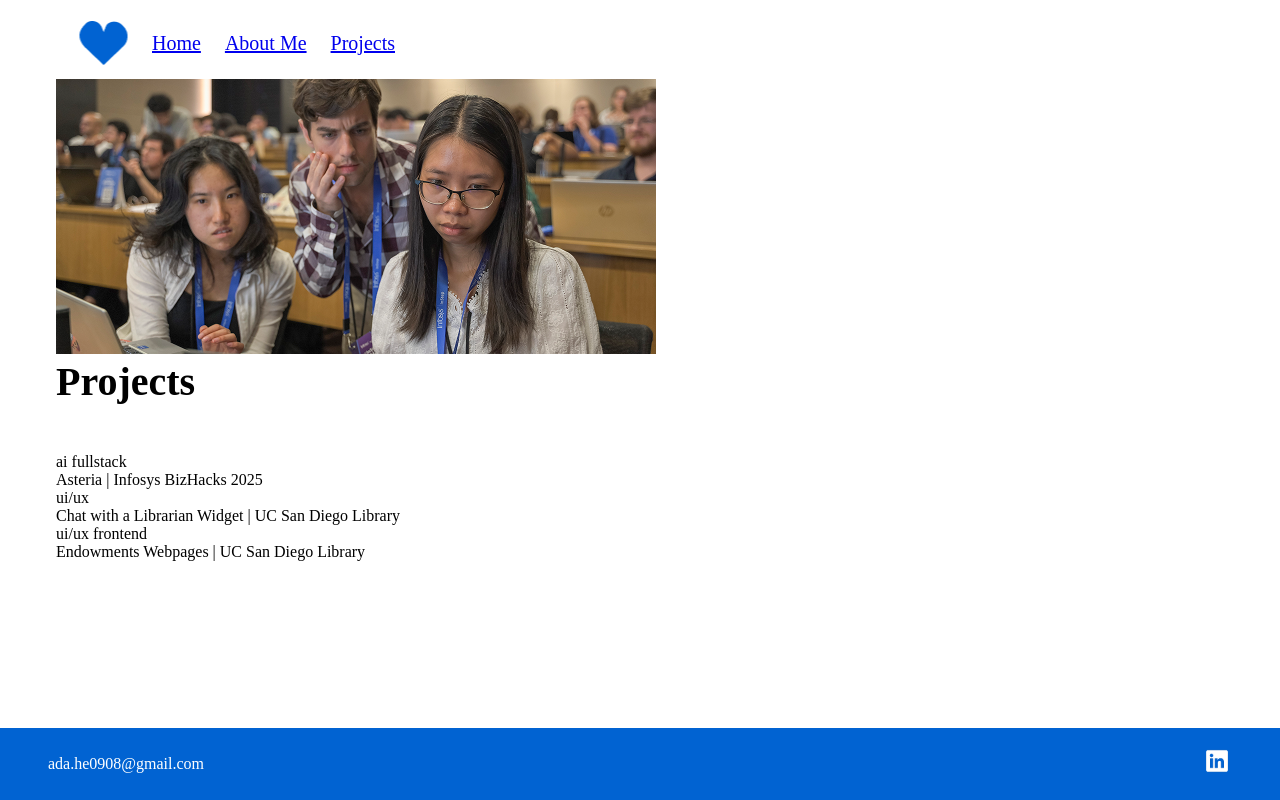
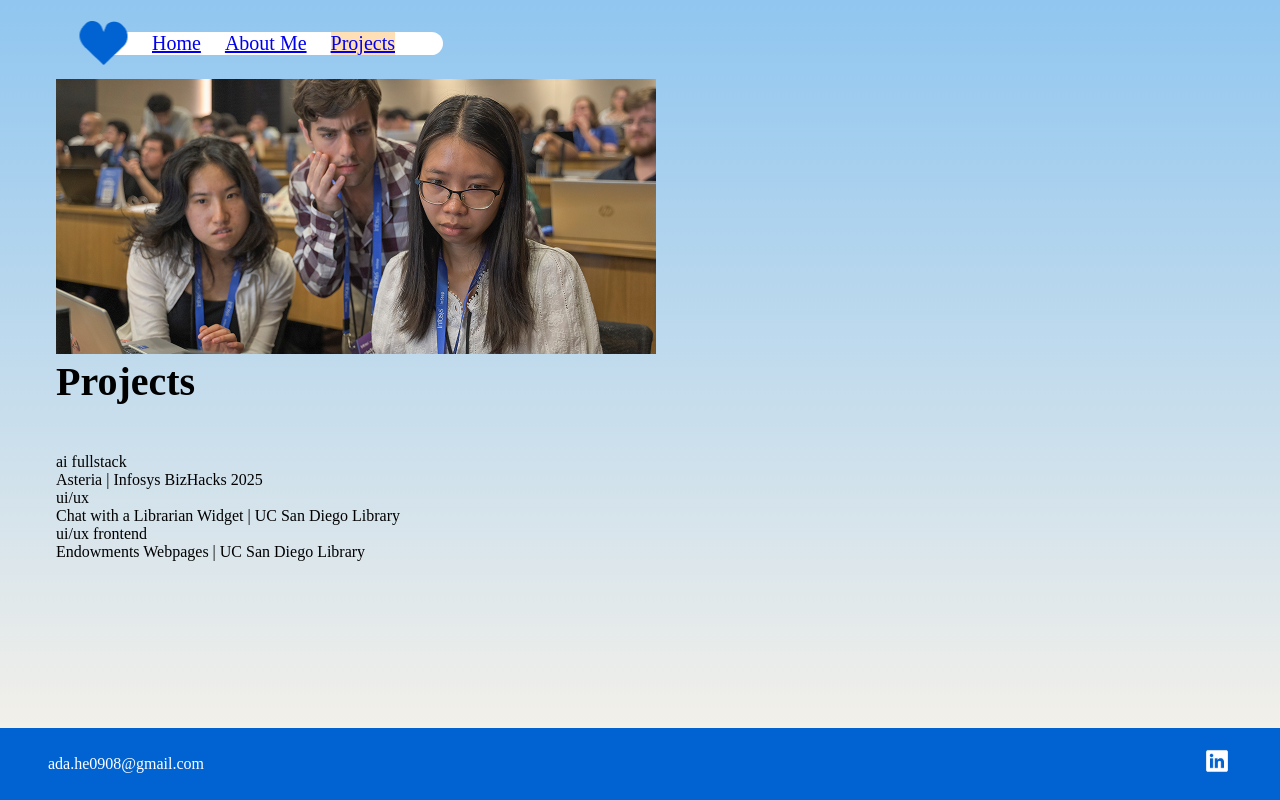
Before and after one commit to adahe8/cse134b-hw3, a website: page projects.html in a window 1280 px wide. Drawn offline with Linux system fonts and the light colour scheme; a web font is replaced by a local one.

Commit message:
Fixed gradient not showing issue: needed to use 'background' rule rather than 'background-color', since the linear gradient is not rendered as a color.

```diff
--- a/projects.html
+++ b/projects.html
@@ -8,8 +8,9 @@
     <link rel="icon" href="assets/heart.png" sizes="any" />
     <link rel="stylesheet" href="main.css" />
     <style>
-      body {
-        background-color: var(--shape-fill-gradient);
+      html {
+        background: linear-gradient(180deg, #90c6f0 0%, #fcf4e9 100%);
+        min-height: 100vh;
       }
     </style>
   </head>
@@ -19,13 +20,15 @@
         <img src="assets/logo.png" alt="blue heart logo" />
         <a href="index.html">Home</a>
         <a href="aboutme.html">About Me</a>
-        <a href="projects.html">Projects</a>
+        <a href="projects.html" data-current>Projects</a>
       </nav>
       <section id="project-header">
-        <img
-          src="assets/projectsphoto.png"
-          alt="From left to right, Ada and her friends Ethan and Hannah working on a hackathon project around a single laptop."
-        />
+        <picture>
+          <img
+            src="assets/projectsphoto.png"
+            alt="From left to right, Ada and her friends Ethan and Hannah working on a hackathon project around a single laptop."
+          />
+        </picture>
         <h1>Projects</h1>
       </section>
     </header>
```
